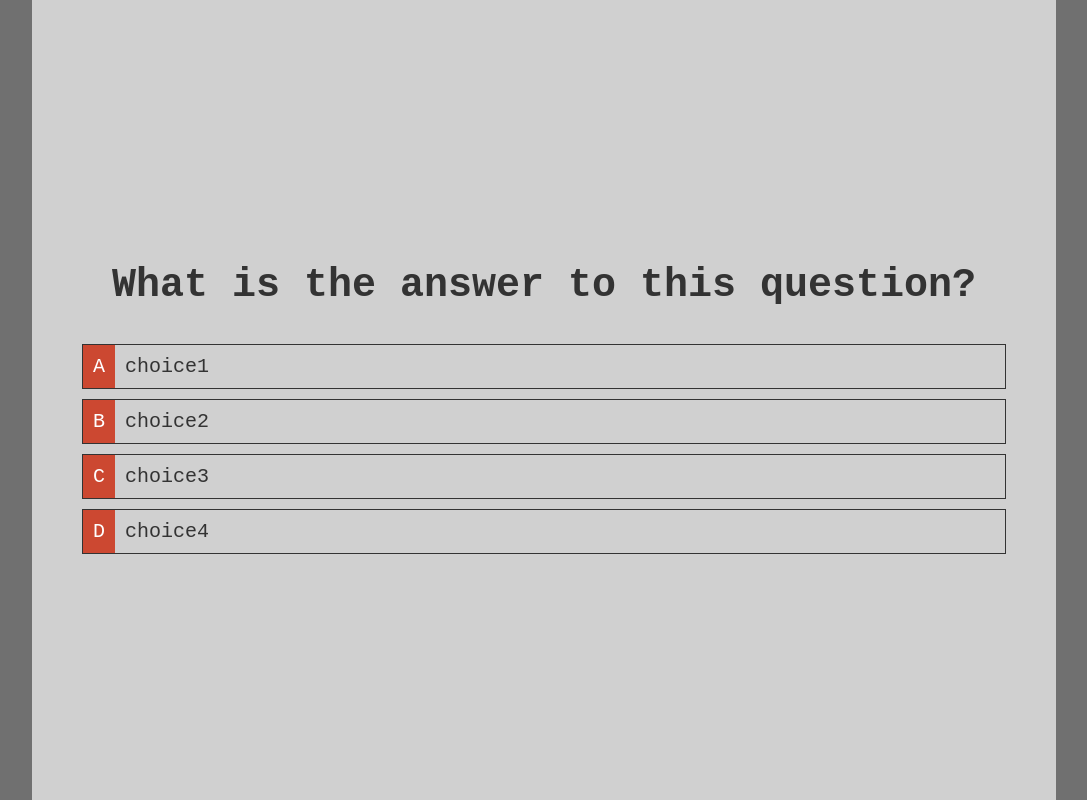
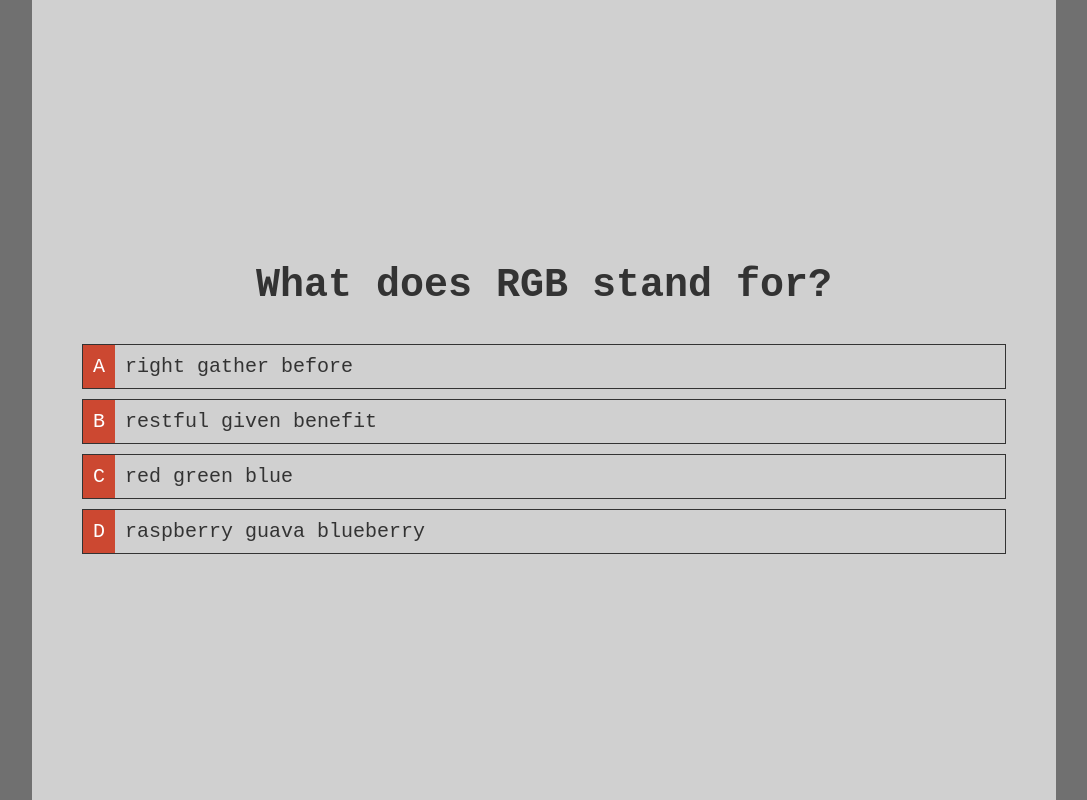
Before and after one commit to buttonbag/new-quiz, a plain HTML site: page game.html in a window 1280 px wide. Shown: the whole page, without its empty margins (96-1183 px from the left). Drawn offline with Linux system fonts and the light colour scheme.

Commit message:
choice clicked advances questions

```diff
--- a/game.html
+++ b/game.html
@@ -15,16 +15,20 @@
 
         <div class="choices">
             <div class="choice-container">
-                <div class="choice" data-number="1"><span class="prefix">A</span>choice1</div>
+                <span class="prefix">A</span>
+                <div class="choice" data-number="1">choice1</div>
             </div>
             <div class="choice-container">
-                <div class="choice" data-number="2"><span class="prefix">B</span>choice2</div>
+                <span class="prefix">B</span>
+                <div class="choice" data-number="2">choice2</div>
             </div>
             <div class="choice-container">
-                <div class="choice" data-number="3"><span class="prefix">C</span>choice3</div>
+                <span class="prefix">C</span>
+                <div class="choice" data-number="3">choice3</div>
             </div>
             <div class="choice-container">
-                <div class="choice" data-number="4"><span class="prefix">D</span>choice4</div>
+                <span class="prefix">D</span>
+                <div class="choice" data-number="4">choice4</div>
             </div>
         </div>
 
--- a/game.js
+++ b/game.js
@@ -1,21 +1,60 @@
 /* load questions and answers from questions.json file into html dom */
-const question = document.querySelector('#question');
+const questionContainer = document.querySelector('#question');
 const choices = document.querySelectorAll('.choice');
 
 let questionCounter = 0;
 let currentQuestion = {};
 let availableQuestions = [];
 
-fetch("questions.json")
-.then(res => res.json())
-.then(data=> {
-    console.log(data);
-});
+let questions = [
+    {
+        "question": "What does RGB stand for?",
+        "choice1": "right gather before",
+        "choice2": "restful given benefit",
+        "choice3": "red green blue",
+        "choice4": "raspberry guava blueberry",
+        "answer": "3"
+    },
+    {
+        "question": "What goes in front of a URL?",
+        "choice1": "HTTPS://",
+        "choice2": "HPPTS://",
+        "choice3": "HTPS://",
+        "choice4": "HSTPP://",
+        "answer": "1"
+    }
+]
+
+// fetch("questions.json")
+// .then(res => res.json())
+// .then(loadedQuestions=> {
+//     questions = loadedQuestions;
+// });
 
 askNewQuestion = () => {
-    // questionCounter++;
+    currentQuestion = questions[questionCounter];
+    questionContainer.innerText = currentQuestion.question;
+    questionCounter++;
+
+    choices.forEach( choice => {
+        const num = choice.dataset["number"]
+        choice.innerText = currentQuestion["choice"+num];
+    });
+    // questionContainer.innerText = loadedQuestions[0].question;
+
+//     const questionIndex = availableQuestions.length;
+//     currentQuestion = availableQuestions[questionIndex]; /* availableQuestions comes from the SPREAD of objects in the array called questions in the startGame function */
+//     question.innerText = currentQuestion.question; /* displays the object called question => into the DOM element
+// called question */
+
 }
 
 choices.forEach( choice => {
-    choice.addEventListener("click", e => console.log(e.target.dataset["number"]));
+    choice.addEventListener("click", e => {
+        const selected = e.target.dataset["number"];
+        console.log("clicked!");
+        askNewQuestion();
+    });
 });
+
+askNewQuestion();
--- a/game.scss
+++ b/game.scss
@@ -9,7 +9,7 @@
     font-size: 2rem;
     width: 100%;
 
-    .choice {
+    .choice-container {
         margin: 1rem 0;
         border: 1px solid #333;
         display: flex;
@@ -18,11 +18,12 @@
         transition: all .2s;
 
         &:hover {background: #999}
-    }
-    span {
-        margin-right: 1rem;
-        padding: 1rem;
-        background-color: #cc4831;
-        color: #fff;
+        .choice {width: 100%;}
+        span {
+            margin-right: 1rem;
+            padding: 1rem;
+            background-color: #cc4831;
+            color: #fff;
+        }
     }
 }
```
Also changed, not shown: game.css, 1 other file.
